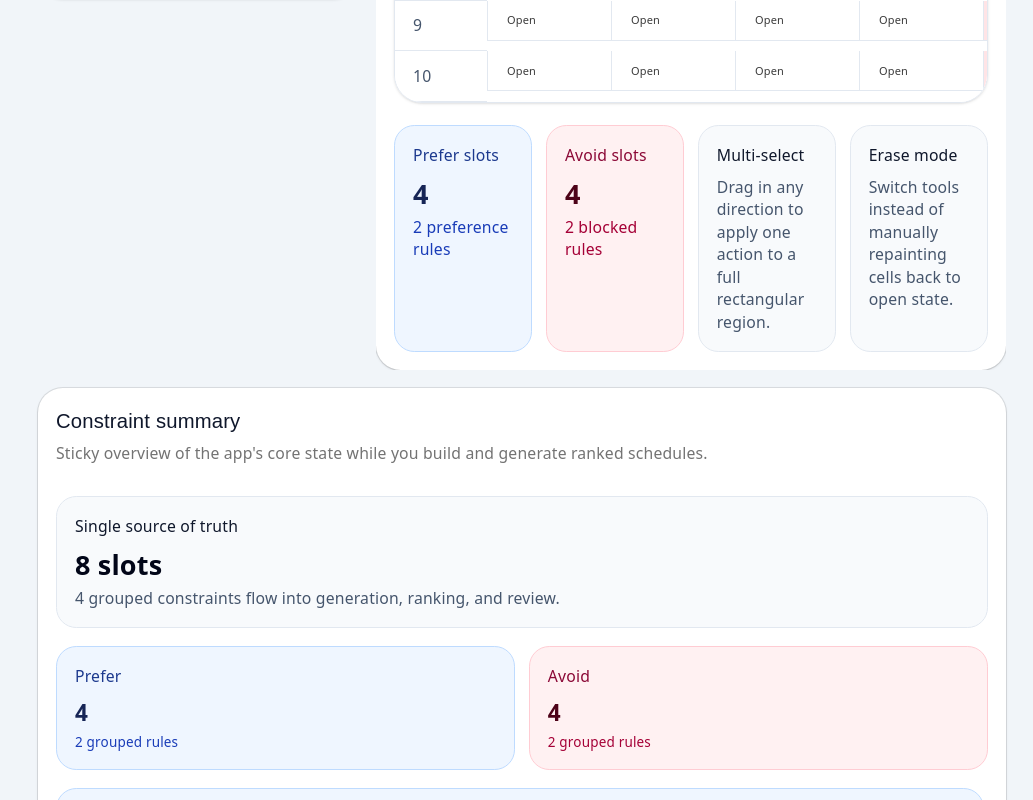
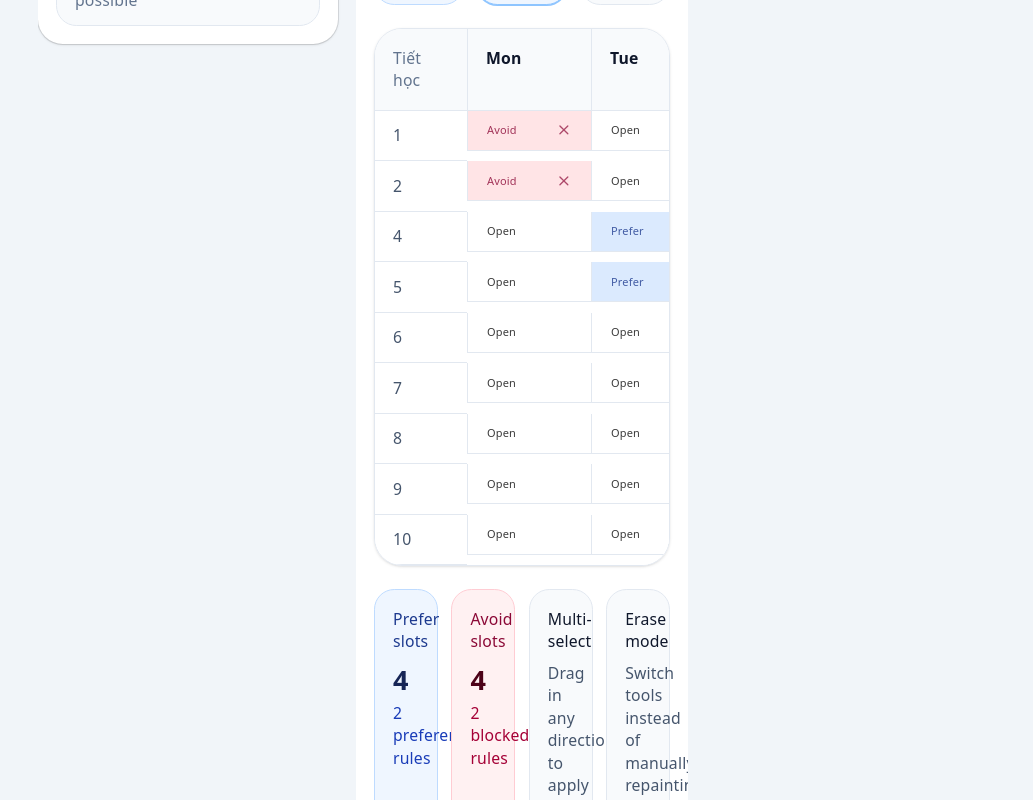
Before and after one commit to QuangNguyenNgoc/Portal-helper-web, a React (Vite) app: page / in a window 1280 px wide. Shown: the part 1140-1940 px from the top of the page, without its empty margins (247-1280 px from the left). Built offline with nearby package versions, Linux system fonts and the light colour scheme.

Commit message:
feat: add flex style for main view

```diff
--- a/src/features/planner/PlannerShell.tsx
+++ b/src/features/planner/PlannerShell.tsx
@@ -101,12 +101,12 @@ function PlannerShellInner() {
       </Card>
 
       {/* ── Main content area (fluid, takes all remaining width) ── */}
-      <div className="min-w-0 flex-1">
+      <div className="flex min-w-0 flex-1 flex-col gap-4 xl:flex-row xl:items-start">
         <motion.div
           initial={{ opacity: 0, y: 8 }}
           animate={{ opacity: 1, y: 0 }}
           transition={{ duration: 0.25 }}
-          className="space-y-4"
+          className="min-w-0 flex-1 space-y-4"
         >
           {activeNav === "dashboard" && (
             <DashboardView
@@ -120,6 +120,8 @@ function PlannerShellInner() {
               generating={generation.generating}
               generationProgress={generation.progress}
               generationStatusText={generation.statusText}
+              summaryItems={summaryItems}
+              onGenerate={generation.start}
             />
           )}
 
@@ -132,8 +134,9 @@ function PlannerShellInner() {
           )}
         </motion.div>
 
-        {/* ── Right Rail (below main content) ── */}
-        <div className="mt-4">
+        {/* ── Right Rail (for non-builder views) ── */}
+        {activeNav !== "builder" && (
+          <div className="w-full shrink-0 xl:sticky xl:top-6 xl:w-[320px]">
             <RightRail
               summaryItems={summaryItems}
               constraintStats={constraintStats}
@@ -143,6 +146,7 @@ function PlannerShellInner() {
               generationStatusText={generation.statusText}
             />
           </div>
+        )}
       </div>
     </div>
   );
--- a/src/features/planner/views/BuilderView.tsx
+++ b/src/features/planner/views/BuilderView.tsx
@@ -17,14 +17,17 @@ import { courses, days, quickPresets, timeSlots } from "../data/mock";
 import { slotLabel, stateTone, toolLabel, toolTone } from "../lib/grid";
 import { WeeklyPeriodGrid } from "../../../components/planner/WeeklyPeriodGrid";
 import { LabToggle } from "../../../components/planner/LabToggle";
-import type { BuilderTool, ConstraintStats } from "../types";
+import type { BuilderTool, ConstraintStats, SummaryChipItem } from "../types";
 import { useBuilderInteractions } from "../hooks/useBuilderInteractions";
+import { RightRail } from "./RightRail";
 
 interface BuilderViewProps {
   constraintStats: ConstraintStats;
   generating: boolean;
   generationProgress: number;
   generationStatusText: string;
+  summaryItems: SummaryChipItem[];
+  onGenerate: () => void;
 }
 
 export function BuilderView({
@@ -32,6 +35,8 @@ export function BuilderView({
   generating,
   generationProgress,
   generationStatusText,
+  summaryItems,
+  onGenerate,
 }: BuilderViewProps) {
   const { tool, setTool, applyPreset, gridInteraction, constraints, modifiers, showLabPeriods, toggleShowLabPeriods } = useBuilderInteractions();
   const {
@@ -76,7 +81,8 @@ export function BuilderView({
         </Card>
       )}
 
-      <div className="grid grid-cols-1 gap-4 lg:grid-cols-[320px_minmax(0,1fr)]">
+      <div className="grid grid-cols-1 gap-4 lg:grid-cols-[300px_minmax(0,1fr)] xl:grid-cols-[300px_minmax(0,1fr)_300px]">
+        {/* ── Left Column (Input + Output Fallback) ── */}
         <div className="space-y-4">
           <Card className="rounded-3xl border-slate-200 shadow-sm">
             <CardHeader className="pb-3">
@@ -101,8 +107,20 @@ export function BuilderView({
           </Card>
 
           <BuilderPreferenceCard {...modifiers} />
+
+          <div className="block xl:hidden">
+            <RightRail
+              summaryItems={summaryItems}
+              constraintStats={constraintStats}
+              onGenerate={onGenerate}
+              generating={generating}
+              generationProgress={generationProgress}
+              generationStatusText={generationStatusText}
+            />
+          </div>
         </div>
 
+        {/* ── Middle Column (Canvas) ── */}
         <div className={`min-w-0 overflow-hidden ${generating ? "pointer-events-none opacity-70" : ""}`}>
           <Card className="rounded-3xl border-slate-200 shadow-sm">
             <CardHeader className="pb-4">
@@ -161,7 +179,7 @@ export function BuilderView({
                 />
               </div>
 
-              <div className="grid grid-cols-1 gap-3 sm:grid-cols-3">
+              <div className="grid max-w-[800px] grid-cols-1 gap-3 sm:grid-cols-3">
                 <div className="rounded-2xl border border-blue-200 bg-blue-50 p-4">
                   <div className="text-sm font-medium text-blue-900">
                     Core app state
@@ -219,7 +237,7 @@ export function BuilderView({
                 />
               </div>
 
-              <div className="grid grid-cols-1 gap-3 sm:grid-cols-2 xl:grid-cols-4">
+              <div className="grid max-w-[800px] grid-cols-1 gap-3 sm:grid-cols-2 lg:grid-cols-4">
                 <div className="rounded-2xl border border-blue-200 bg-blue-50 p-4">
                   <div className="text-sm font-medium text-blue-900">
                     Prefer slots
@@ -264,6 +282,18 @@ export function BuilderView({
             </CardContent>
           </Card>
         </div>
+
+        {/* ── Right Column (Output) ── */}
+        <div className="hidden space-y-4 xl:block">
+          <RightRail
+            summaryItems={summaryItems}
+            constraintStats={constraintStats}
+            onGenerate={onGenerate}
+            generating={generating}
+            generationProgress={generationProgress}
+            generationStatusText={generationStatusText}
+          />
+        </div>
       </div>
     </div>
   );
```
Lines whose indentation alone changed are shown as unchanged.
